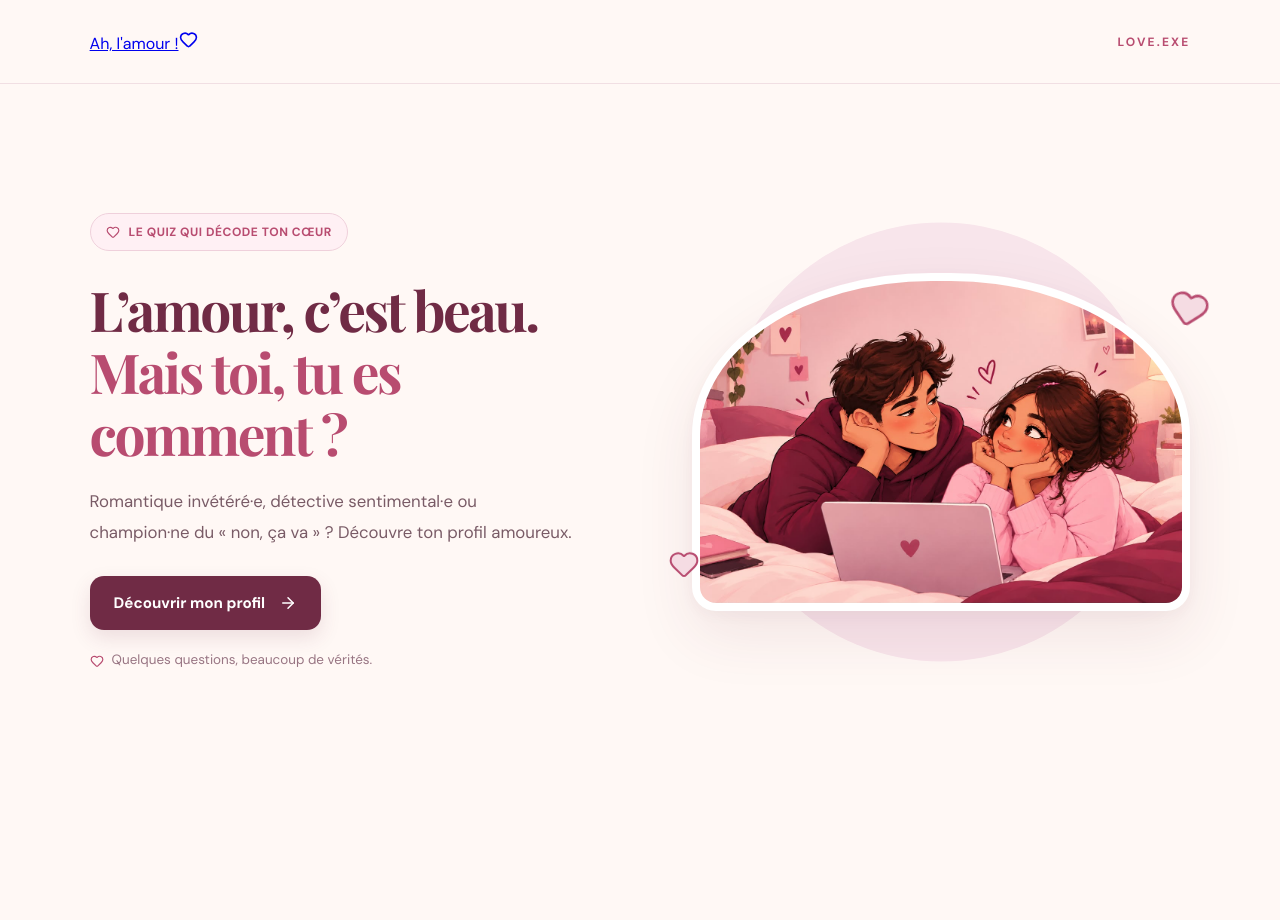
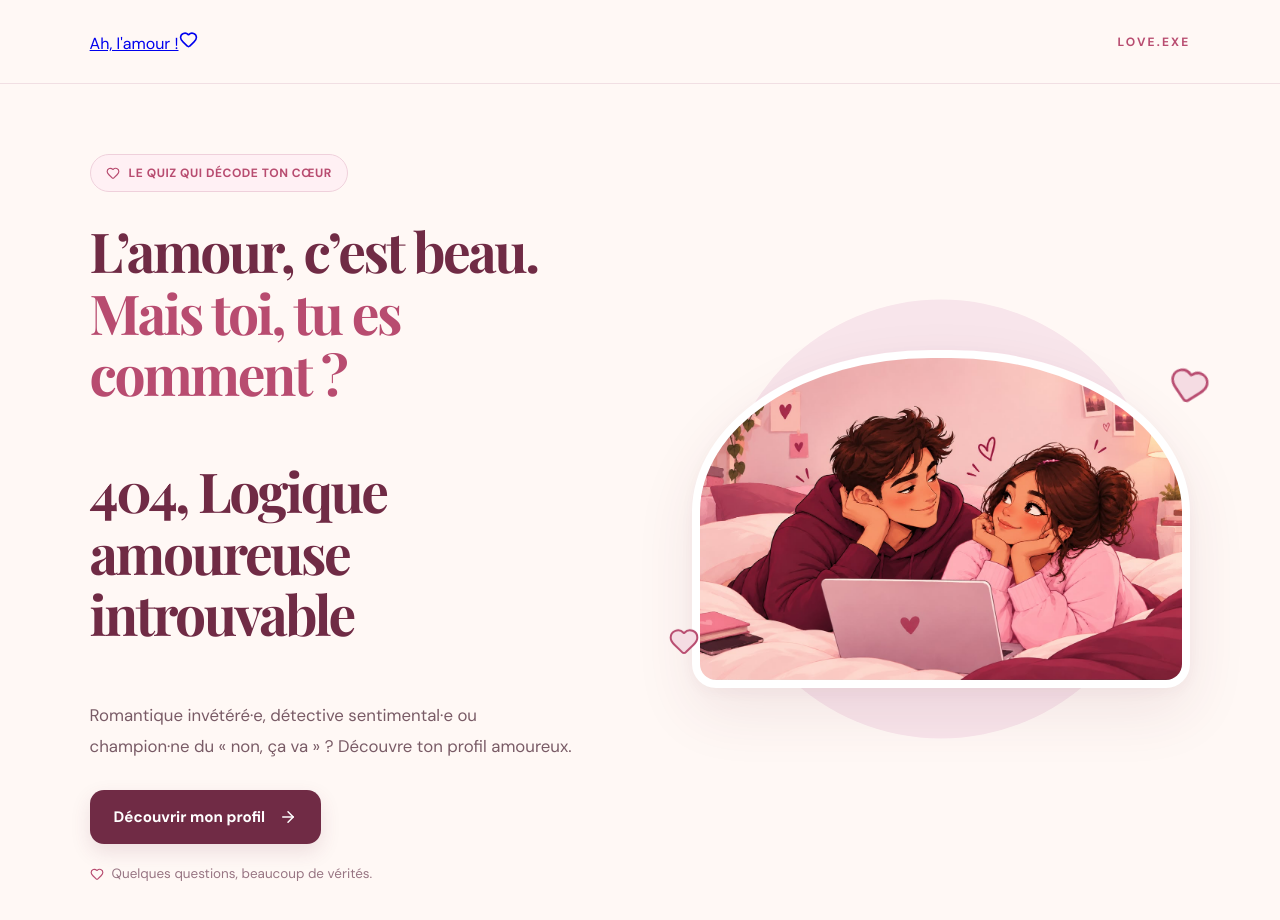
Before and after one commit to Benicia264/Love.exe, a React (Vite) app: page / in a window 1280 px wide. Shown: the top 920 px of the page. Before the commit the page ends 800 px from the top, so only its background shows below. Built offline with nearby package versions, Linux system fonts and the light colour scheme.

Commit message:
fix: Ajustement du titre

```diff
--- a/src/pages/Accueil.jsx
+++ b/src/pages/Accueil.jsx
@@ -47,6 +47,7 @@ function Accueil({ onCommencer }) {
               L’amour, c’est beau.
               <br />
               <span>Mais toi, tu es comment ?</span>
+              <p>404, Logique amoureuse introuvable</p>
             </h1>
 
             <p>
```
